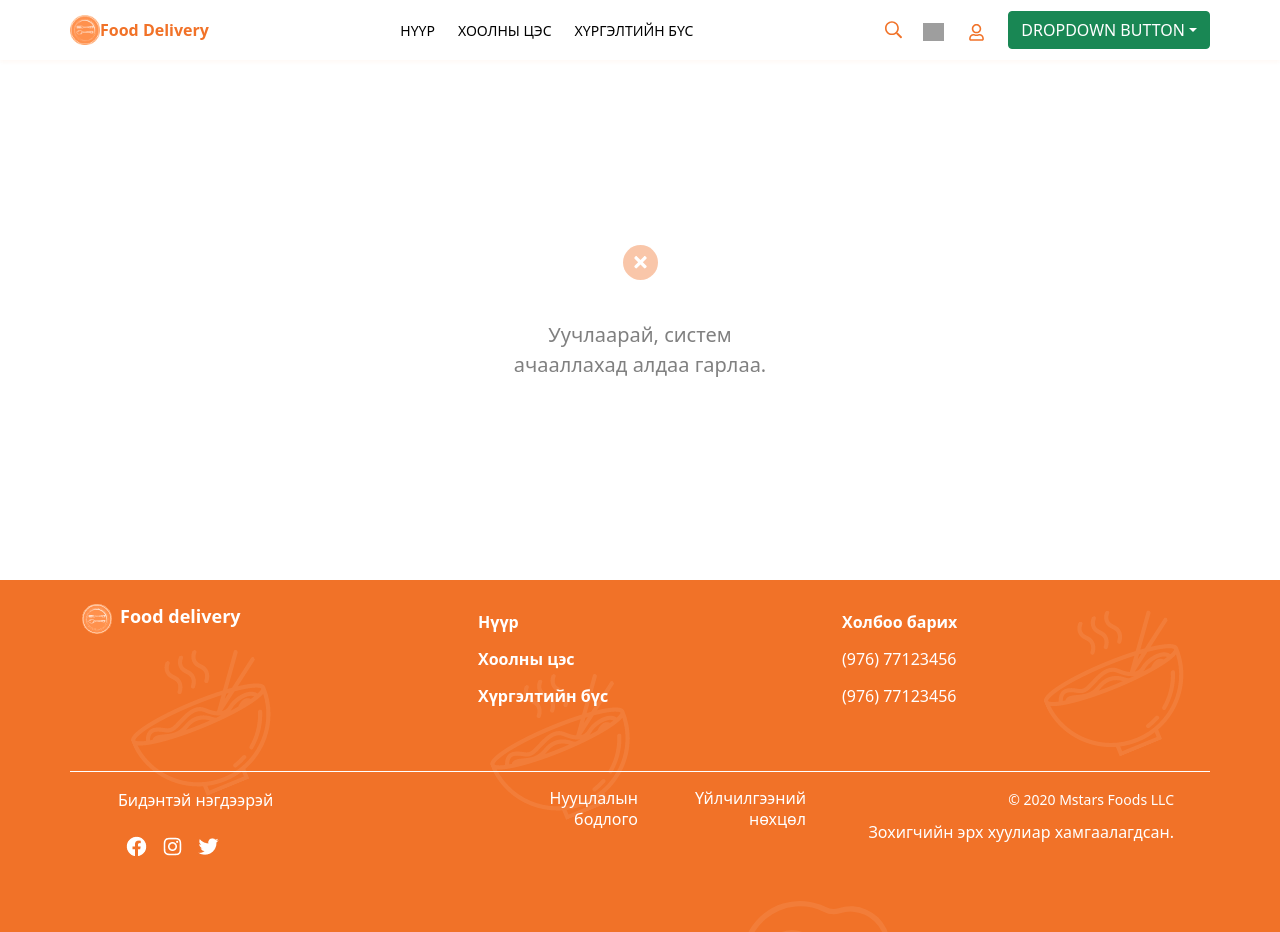
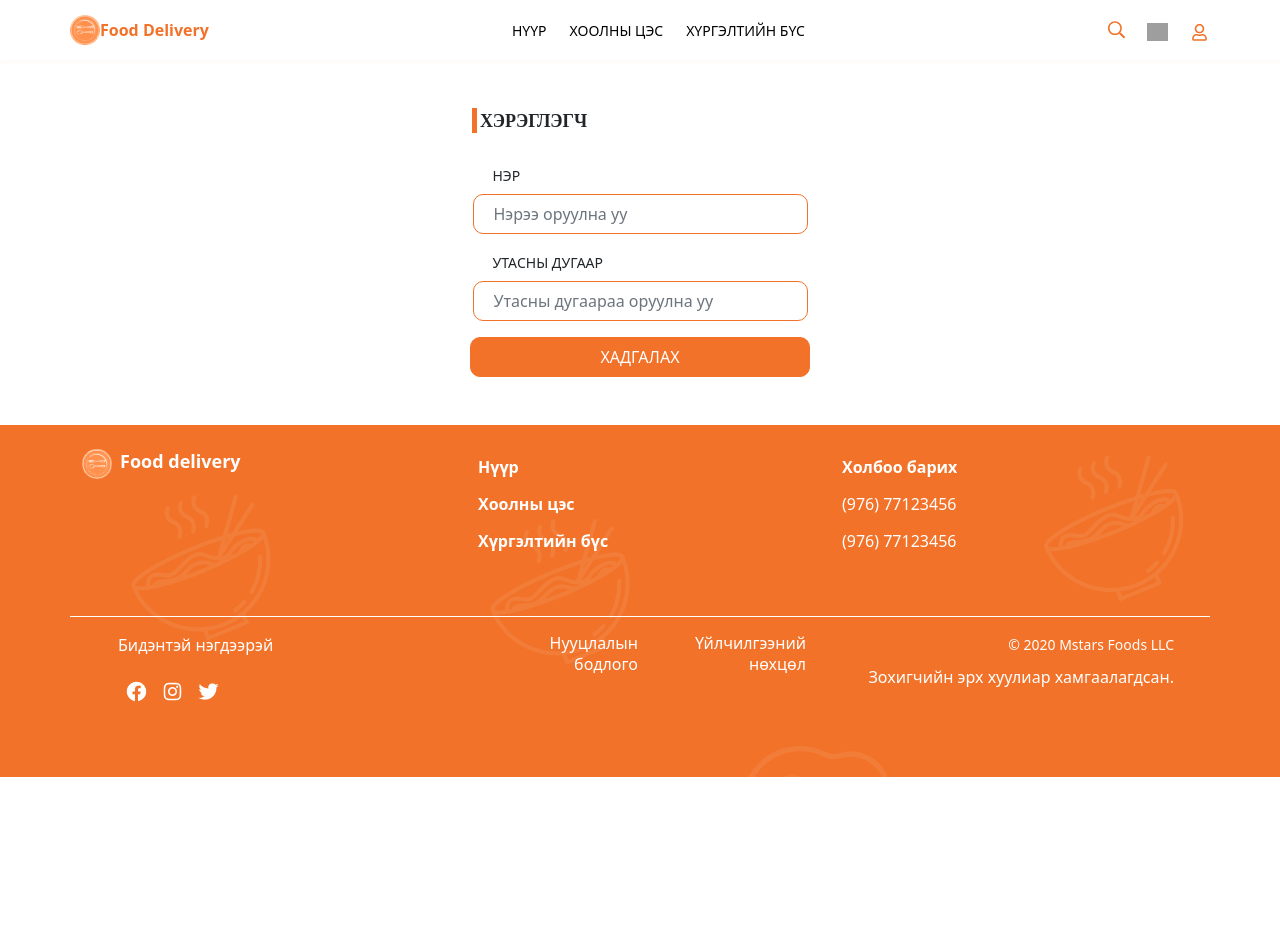
Before and after one commit to tugscode/mDelivery, a React (Create React App) app in the folder project/: page /userProfile in a window 1280 px wide. After the commit the page ends 800 px from the top, so only its background shows below. Built offline with nearby package versions, Linux system fonts and the light colour scheme; grey boxes are pictures that could not be loaded.

Commit message:
[ADD] adding login forum logic

```diff
--- a/project/package.json
+++ b/project/package.json
@@ -18,6 +18,7 @@
     "react-leaflet": "^3.2.2",
     "react-router-dom": "^5.3.0",
     "react-scripts": "5.0.0",
+    "sweetalert2": "^11.4.0",
     "web-vitals": "^2.1.2"
   },
   "scripts": {
--- a/project/src/App.js
+++ b/project/src/App.js
@@ -18,6 +18,7 @@ import Privacy from './components/Privacy'
 import ForgetPassword from './components/ForgetPassword'
 import NewPassword from "./components/NewPassword";
 import OrderHistory from "./components/OrderHistory";
+import UserProfile from "./components/UserProfile";
 
 function App() {
   return (
@@ -38,6 +39,7 @@ function App() {
         <Route path="/forget" component={ForgetPassword} />
         <Route path="/newpassword" component={NewPassword} />
         <Route path="/orderhistory" component={OrderHistory} />
+        <Route path="/userProfile" component={UserProfile}/>
         <Route component={NotFound} />
       </Switch>
       <Footer />
--- a/project/src/components/Login.js
+++ b/project/src/components/Login.js
@@ -35,13 +35,6 @@ const Login = () => {
         alert("falied to optain login")
       }
     })
-    console.log(
-      "Login request:",
-      "Email:",
-      e.target.email.value,
-      "Password:",
-      e.target.password.value
-    );
   };
 
   return (
--- a/project/src/components/TextInput.js
+++ b/project/src/components/TextInput.js
@@ -64,7 +64,7 @@ const TextInput = (props) => {
     );
   if (type === "text")
     defInput = (
-      <div className="input-container d-flex">ç
+      <div className="input-container d-flex">
         <Form.Control
           className="input-field"
           placeholder="Нэрээ оруулна уу"
--- /dev/null
+++ b/project/src/components/UserProfile.js
@@ -0,0 +1,37 @@
+import React, { useState } from "react";
+import "../css/userProfile.css";
+import TextInput from "./TextInput";
+import { Modal, Button } from "react-bootstrap";
+import "../css/button.css";
+import Swal from "sweetalert2";
+
+const UserProfile = () => {
+
+    const done = ()=>{
+
+        let timerInterval;
+        Swal.fire({
+          title: "Хэрэглэгчийн мэдээлэл амжилттай хадгалагдлаа.",
+          timer: 3000,
+          timerProgressBar: true,
+          willClose: () => {
+            clearInterval(timerInterval);
+          },
+        })
+
+    }
+
+
+  return (
+    <div className="field-contianer d-flex flex-column mt-5 mb-5 align-items-center justify-content-center">
+      <p className="hmm t">Хэрэглэгч</p>
+
+      <TextInput type={"text"} name={"Нэр"} />
+      <TextInput type={"tel"} name={"Утасны дугаар"} />
+      <Button onClick={done} className="signupTabletView ">
+        Хадгалах
+      </Button>
+    </div>
+  );
+};
+export default UserProfile;
--- a/project/src/components/navbar.js
+++ b/project/src/components/navbar.js
@@ -5,8 +5,12 @@ import { faBars } from "@fortawesome/free-solid-svg-icons";
 import { NavLink, Switch } from "react-router-dom";
 import { Dropdown } from "react-bootstrap";
 import CartSidebar from "./CartSidebar";
+import { useUser } from "../contexts/UserContext";
+
 const HeaderMenu = () => {
   const [showMenu, setShowMenu] = useState(false);
+  const [user, setUser] = useUser();
+
   let menu;
   if (showMenu) {
     menu = (
@@ -71,6 +75,13 @@ const HeaderMenu = () => {
     );
   }
 
+  const handleSelect = (e)=>{
+    if (e === "#/logOut"){
+      setUser(null)
+      localStorage.clear()
+    }
+  }
+
   return (
     <nav>
       <header className="container">
@@ -128,30 +139,42 @@ const HeaderMenu = () => {
                   <CartSidebar />
                 </div>
               </li>
-              <li className="userBusketList">
+              {/* <li className="userBusketList">
                 <NavLink to="/login">
                   <div className="userBusketElement">
                     <img src="/icons/usericon.svg" />
                     <a href="">Нэвтрэх</a>
                   </div>
                 </NavLink>
-              </li>
-              <li>
-              <Dropdown>
+              </li> */}
+              <li className="userBusketList">
+                {user ? (
+                  <Dropdown onSelect={handleSelect} >
                     <Dropdown.Toggle variant="success" id="dropdown-basic">
-                    Dropdown Button
+                        {user.userName}
                     </Dropdown.Toggle>
 
                     <Dropdown.Menu>
-                    <Dropdown.Item href="#/action-1">Хэрэглэгчийн мэдээлэл</Dropdown.Item>
+                      <NavLink to="/userProfile">
+                      <Dropdown.Item href="#/action-1">
+                        Хэрэглэгчийн мэдээлэл
+                      </Dropdown.Item>
+
+                      </NavLink>
                       <Dropdown.Item href="#/action-2">
                         Миний захиалгууд
                       </Dropdown.Item>
-                    <Dropdown.Item href="#/action-3">
-                      Гарах
-                    </Dropdown.Item>
+                      <Dropdown.Item href="#/logOut">Гарах</Dropdown.Item>
                     </Dropdown.Menu>
                   </Dropdown>
+                ) : (
+                  <NavLink to="/login">
+                    <div className="userBusketElement">
+                      <img src="/icons/usericon.svg" />
+                      <a href="">Нэвтрэх</a>
+                    </div>
+                  </NavLink>
+                )}
               </li>
             </ul>
           </div>
--- /dev/null
+++ b/project/src/css/userProfile.css
@@ -0,0 +1,6 @@
+.t{
+    font-weight: 600;
+    font-size: 18px;
+    line-height: 25.2px;
+    margin-left: 10px;
+}
```
Also changed, not shown: 1 other file (tests, documents, lock files or other folders). Lines whose indentation alone changed are shown as unchanged.
